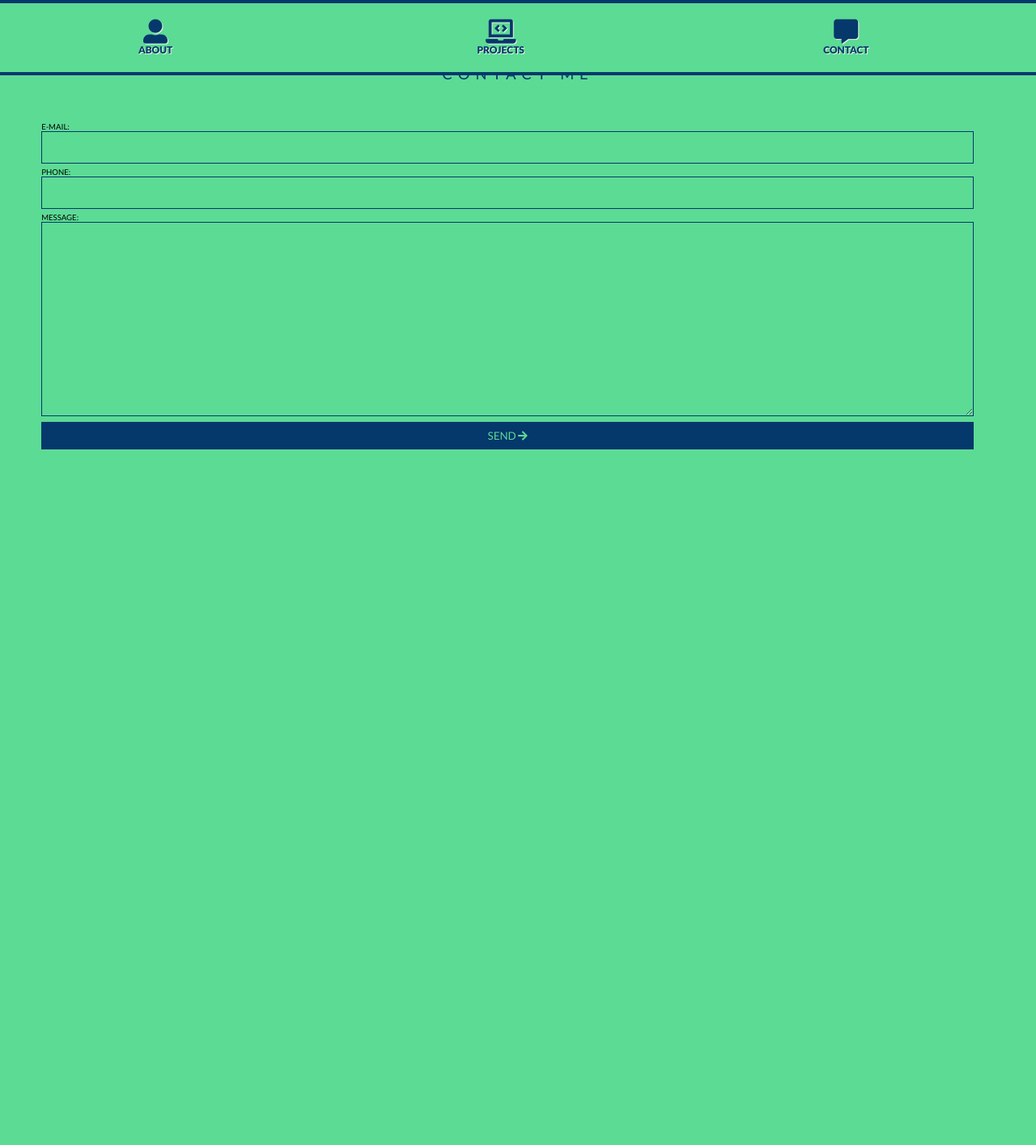
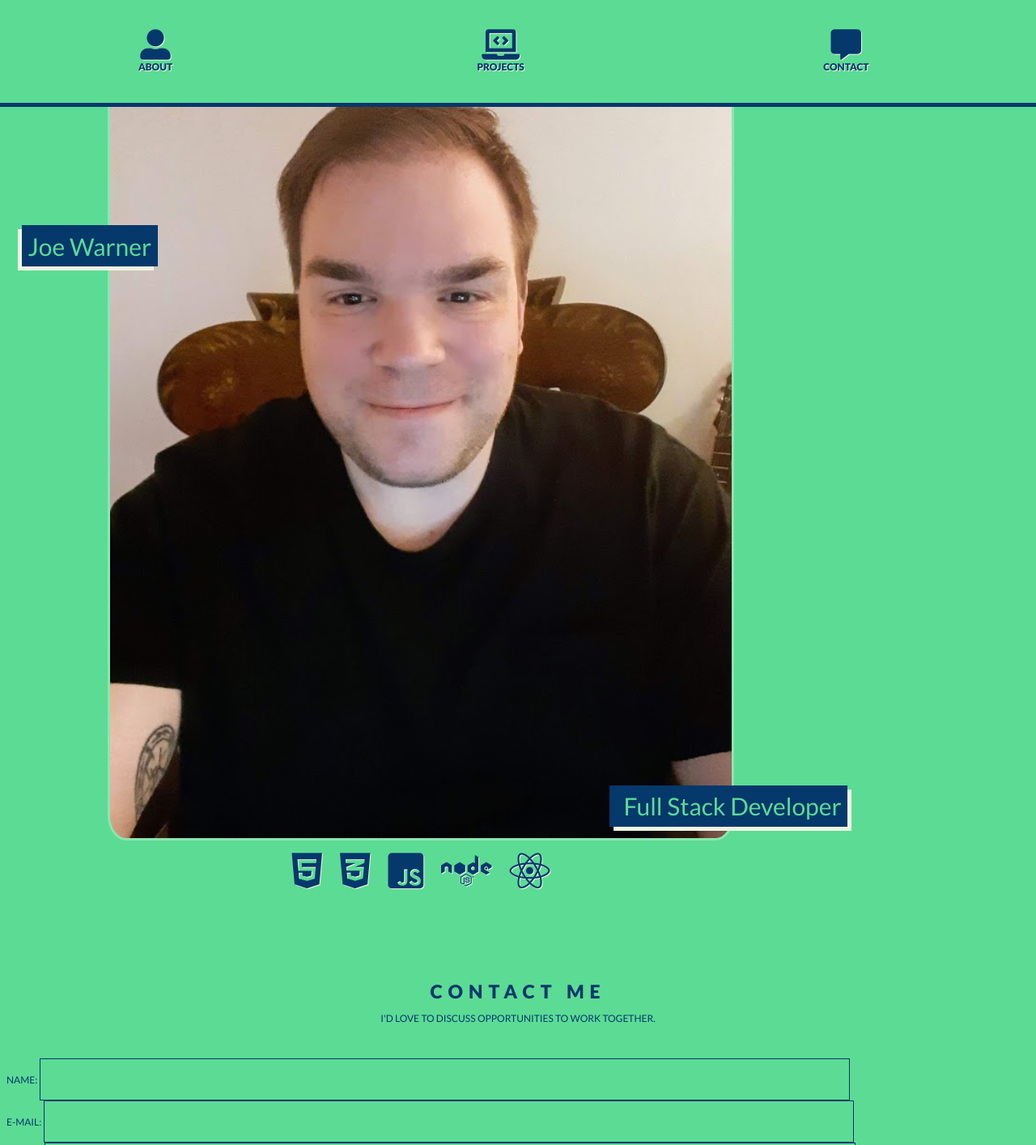
Before and after one commit to joewarnerdev/joewarnerdev1.github.io, a website: page index.html in a window 1280 px wide. Shown: the top 1414 px of the page at 81% size. Before the commit the page ends 800 px from the top, so only its background shows below. Drawn offline with Linux system fonts and the light colour scheme.

Commit message:
Added intro section

```diff
--- a/index.html
+++ b/index.html
@@ -6,32 +6,63 @@
     <link rel="stylesheet" href="https://use.fontawesome.com/releases/v5.13.1/css/all.css" integrity="sha384-xxzQGERXS00kBmZW/6qxqJPyxW3UR0BPsL4c8ILaIWXva5kFi7TxkIIaMiKtqV1Q" crossorigin="anonymous">
     <link rel="stylesheet" href="./css/style.css">
     <link href="https://fonts.googleapis.com/css2?family=Lato:wght@300;400;900&display=swap" rel="stylesheet">
-    <title>Bottom Menu</title>
+    <title>joewarner.dev</title>
 </head>
 <body>
-    <div class="about-container"></div>
+    <div class="intro-background">
+        <div class="name-container" id="fullName">
+            <a href="http://joewarner.dev"><span class="name">Joe Warner</span></a>
+        </div>
+        <div class="intro-container" id="intro">
+            <div class="headshot-container">
+                <img src="./images/headshot.jpg" alt="Picture of Joseph Warner" class="headshot-image">
+            </div>
 
-    <div class="projects-container"></div>
+            <div class="domain-container">
+                <span class="domain-text">Full Stack Developer</span>
+            </div>
+
+            <div class="stack-container">
+                <i class="fab fa-html5"></i>
+                <i class="fab fa-css3-alt"></i>
+                <i class="fab fa-js-square"></i>
+                <i class="fab fa-node"></i>
+                <i class="fab fa-react"></i>
+
+            </div>
+        </div>
+    </div>
+    <div class="about-container" id="about"></div>
+
+    <div class="projects-container" id="projects"></div>
 
     <div class="form-container" id="contact">
-        <header>CONTACT ME</header>
+        <header><strong>CONTACT ME</strong></header>
+        <p class="form-paragraph">I'D LOVE TO DISCUSS OPPORTUNITIES TO WORK TOGETHER.</p>
         <form id="form" action="https://formspree.io/mvowqeka" method="POST">
             <div class="form-element">
-                <label class="form-label">
+                <label class="form-label" for="submitterName">
+                    NAME:
+                    <input id="submitterName" type="text" name="submitterName" class="form-input">
+                </label>
+            </div>
+
+            <div class="form-element">
+                <label class="form-label" for="email">
                     E-MAIL:
                     <input id="email" type="text" name="_replyto" class="form-input">
                 </label>
             </div>
 
             <div class="form-element">
-                <label class="form-label">
+                <label class="form-label" for="phone">
                     PHONE:
                     <input id="phone" type="text" name="phone" class="form-input">
                 </label>
             </div>
 
             <div class="form-element">
-                <label class="form-label">
+                <label class="form-label" for="message">
                     MESSAGE:
                     <textarea id="message" name="message" class="form-input"></textarea>
                 </label>
@@ -73,7 +104,6 @@
         </div>
     </div>
 
-    <div class="overflow-container"></div>
-
+    <script href="./scripts/fix.js"></script>
 </body>
 </html>
--- /dev/null
+++ b/sass/components/about.scss
@@ -0,0 +1,5 @@
+.about {
+    &-container {
+        width: 80vw;
+    }
+}
--- a/sass/components/form.scss
+++ b/sass/components/form.scss
@@ -1,7 +1,7 @@
 header {
     position: relative;
     color: $color-secondary;
-    margin: 10rem 0 .5rem 0;
+    margin: 10rem 0 0 0;
     font-size: 2.3em;
     text-align: center;
     letter-spacing: 7px;
@@ -9,25 +9,22 @@ header {
 
 #form {
     position: absolute;
-    width: 90vw;
-    margin: 5rem auto 10rem auto;
-    left: 4vw;
-    padding-bottom: 3rem;
-}
-
-.form-element {
-    margin: 5px 0 5px 0;
+    width: 85vw;
+    margin-top: 3rem;
+    padding: 3rem auto 2rem auto;
+    height: 85vh;
 }
 
 .form-label {
     font-size: 1.2rem;
+    color: $color-secondary;
 }
 
 input {
 
-    width: 90vw;
+    width: 90%;
     height: 5rem;
-    padding: 0px 10px 0px 10px;
+    padding: 0px 1rem 0px 1rem;
 
     background: transparent;
     outline: none;
@@ -37,16 +34,15 @@ input {
 
     transition: all 0.3s ease-in-out;
 
-    &:hover {
+    &:hover, &:focus {
         background: $color-primary-light;
-        color: $color-secondary;
     }
 }
 
 textarea {
-    width: 90vw;
-    height: 30rem;
-    padding: 15px;
+    width: 90%;
+    height: 20rem;
+    padding: 1rem;
 
     background: transparent;
     outline: none;
@@ -57,17 +53,15 @@ textarea {
 
     transition: all 0.3s ease-in-out;
 
-    &:hover {
+    &:hover, &:focus {
         background: $color-primary-light;
-        color: $color-secondary;
     }
 }
 
 #submit {
-    width: 90vw;
+    width: 95%;
 
-    padding-top: 1rem;
-    padding-bottom: 1rem;
+    padding: 1rem;
 
     color: $color-primary;
 
@@ -82,3 +76,9 @@ textarea {
         color: $color-highlight;
     }
 }
+
+.form-paragraph {
+    color: $color-secondary;
+    font-size: 1.2rem;
+    text-align: center;
+}
--- /dev/null
+++ b/sass/components/intro.scss
@@ -0,0 +1,80 @@
+.top-menu-fixed {
+    box-sizing: inherit;
+    position: fixed;
+    top: 0;
+    left: 0;
+    width: 100%;
+    z-index: 5;
+}
+
+.intro-container {
+    position: relative;
+    margin: 0;
+    padding: 0;
+    width: 80vw;
+}
+
+.name {
+    &-container {
+        background: $color-secondary;
+        font-size: 3rem;
+        position: absolute;
+        left: 2.7rem;
+        z-index: 1;
+        transform: translate(0, 27rem);
+        padding: .75rem;
+        box-shadow: -5px 5px $color-highlight;
+        & a {
+            text-decoration: none;
+        }
+    }
+
+    color: $color-primary;
+}
+
+
+.domain {
+    &-container {
+        position: absolute;
+        font-size: 3rem;
+        right: 0rem;
+        background: $color-secondary;
+        z-index: 1;
+        transform: translate(1.5rem, -7rem);
+        padding: .75rem;
+        box-shadow: 5px 5px $color-highlight;
+    }
+
+    &-text {
+        padding: 10px 0 0px 10px;
+        color: $color-primary;
+    }
+}
+
+.stack {
+    &-container {
+        text-align: center;
+        & i {
+            padding: 1rem;
+            color: $color-secondary;
+            font-size: 5rem;
+            text-shadow:1px 1px $color-highlight;
+        }
+    }
+}
+
+.headshot {
+    &-container {
+        display: block;
+        width: 100%;
+        text-align: center;
+    }
+
+
+    &-image {
+    width: 60vw;
+    align-items: center;
+    border-radius: 3%;
+    border: 3px solid $color-primary-light;
+    }
+}
--- a/sass/components/menu.scss
+++ b/sass/components/menu.scss
@@ -21,11 +21,13 @@ big-desktop (min-width: 112.5em)
     padding-left: 0px;
     padding-right: 0px;
     padding-bottom: 2.5rem;
+    text-align: center;
 
         @include respond(tab-land) {
             bottom: auto;
             top: 0rem;
             border-bottom: .5rem solid $color-secondary;
+            border-top: none;
         }
     }
 
--- /dev/null
+++ b/sass/components/projects.scss
@@ -0,0 +1,5 @@
+.projects {
+    &-container {
+        width: 80vw;
+    }
+}
--- a/sass/main.scss
+++ b/sass/main.scss
@@ -6,5 +6,8 @@
 
 @import "components/menu";
 @import "components/form";
+@import "components/intro";
+@import "components/about";
+@import "components/projects";
 
 @import "style";
--- a/sass/style.scss
+++ b/sass/style.scss
@@ -1,27 +1,3 @@
-
-
-*,
-*::after,
-*::before {
-    margin: 0;
-    padding: 0;
-    box-sizing: inherit;
-}
-
-html {
-    // This defines what 1rem is
-    font-size: 62.5%;                   // 1rem = 10px; 10px/16px = 62.5%
-
-    @include respond(tab-land) {
-        font-size: 56.25%;             // 1 rem = 9px  9/16 = 56.25
-    }
-    @include respond(tab-port) {
-        font-size: 50%;                // 1 rem = 8px; 8/16 = 50%
-    }
-    @include respond(big-desktop) {
-        font-size: 75%;                // 1 rem = 12pxl 12/16=.75
-    }
-}
 
 body {
     box-sizing: border-box;
@@ -31,105 +7,3 @@ body {
         padding: 0;
     }
 }
-
-.menu {
-    position: fixed;
-    display: flex;
-    bottom: 0;
-    width: 100%;
-    background-color: red;
-
-
-    &__left {
-        background-color: green;
-        left: 0;
-    }
-
-    &__right {
-        background-color: blue;
-        right: 0;
-    }
-
-    &--icon {
-        font-size: 6rem;
-    }
-
-    &--label {
-        font-size: 2.4rem;
-    }
-}
-
-.site-name {
-    background-color: yellowgreen;
-}
-
-.item {
-    display: block;
-
-    &--about {
-        background-color: pink;
-    }
-
-    &--projects {
-        background-color: purple;
-    }
-
-    &--contact {
-        background-color: yellow;
-    }
-}
-
-/////////////////////////////////////
-// GRID SYSTEM
-/////////////////////////////////////
-/*  SECTIONS  */
-.section {
-	clear: both;
-	padding: 0px;
-	margin: 0px;
-}
-
-/*  COLUMN SETUP  */
-.col-left {
-	display: block;
-	float:left;
-	margin: 1% 0 1% 1.6%;
-}
-
-.col-right {
-    display: block;
-	float:left;
-	margin: 1% 0 1% 1.6%;
-}
-
-.col:first-child { margin-left: 0; }
-
-/*  GROUPING  */
-.group:before,
-.group:after { content:""; display:table; }
-.group:after { clear:both;}
-.group { zoom:1; /* For IE 6/7 */ }
-
-/*  GRID OF FOUR  */
-.span_4_of_4 {
-	width: 100%;
-}
-.span_3_of_4 {
-	width: 74.6%;
-}
-.span_2_of_4 {
-	width: 49.2%;
-}
-.span_1_of_4 {
-	width: 23.8%;
-}
-
-/*  GO FULL WIDTH BELOW 480 PIXELS */
-@media only screen and (max-width: 480px) {
-	.col {  margin: 1% 0 1% 0%; }
-	.span_1_of_4, .span_2_of_4, .span_3_of_4, .span_4_of_4 { width: 100%; }
-}
-
-/////////////////////////////////////
-//
-/////////////////////////////////////
```
Also changed, not shown: css/style.css, scripts/fix.js (added).
